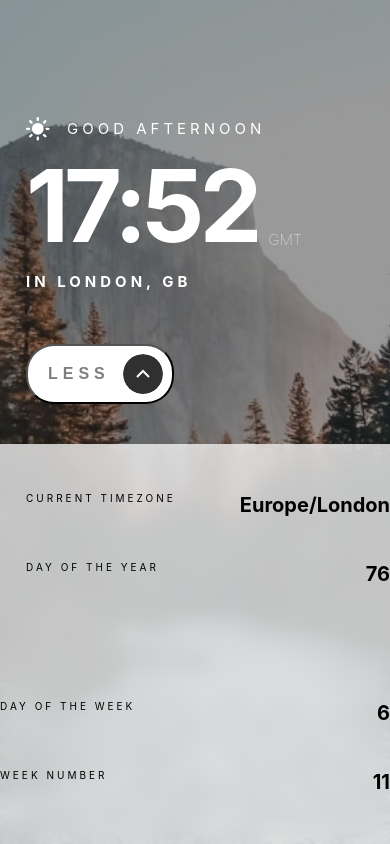
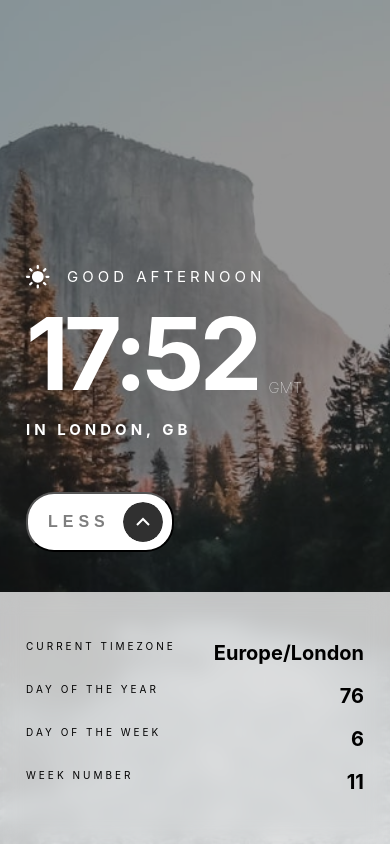
Before and after one commit to pronoia9/pun-manteau, a React (Vite) app: page / in a window 390 px wide. Both pictures are taken after a click on the button "MORE". Built offline with nearby package versions, Linux system fonts and the light colour scheme.

Commit message:
update media queries

```diff
--- a/src/components/Overlay.jsx
+++ b/src/components/Overlay.jsx
@@ -64,22 +64,24 @@ const Container = styled.div`
 
 const Group = styled.div`
   margin: ${rem(74)} 0; /* Top/Bottom space */
-  padding: 0 0 0 ${rem(94)}; /* Right space */
+  padding: 0 0 0 ${rem(94)}; /* Right group's left space */
   flex: 1;
   display: flex;
   flex-direction: column;
   gap: ${rem(42)};
 
   @media (max-width: ${rem(1000)}) {
-    padding: 0;
+    padding: 0 0 0 ${rem(48)}; /* Right group's left space */
     margin: ${rem(119)} 0;
   }
 
   @media (max-width: ${rem(560)}) {
-    margin: ${rem(48)} 0;
+    margin: 0 0 ${rem(48)} 0;
+    padding: 0 ${rem(26)} !important;
+    gap: ${rem(16)};
   }
 
-  /* Left space */
+  /* Left group's left space */
   &:first-child {
     padding: 0 0 0 ${rem(165)};
 
@@ -90,9 +92,7 @@ const Group = styled.div`
     }
 
     @media (max-width: ${rem(560)}) {
-      &:first-child {
-        padding: 0 0 0 ${rem(26)};
-      }
+      margin: ${rem(48)} 0 0 0;
     }
   }
 `;
```
